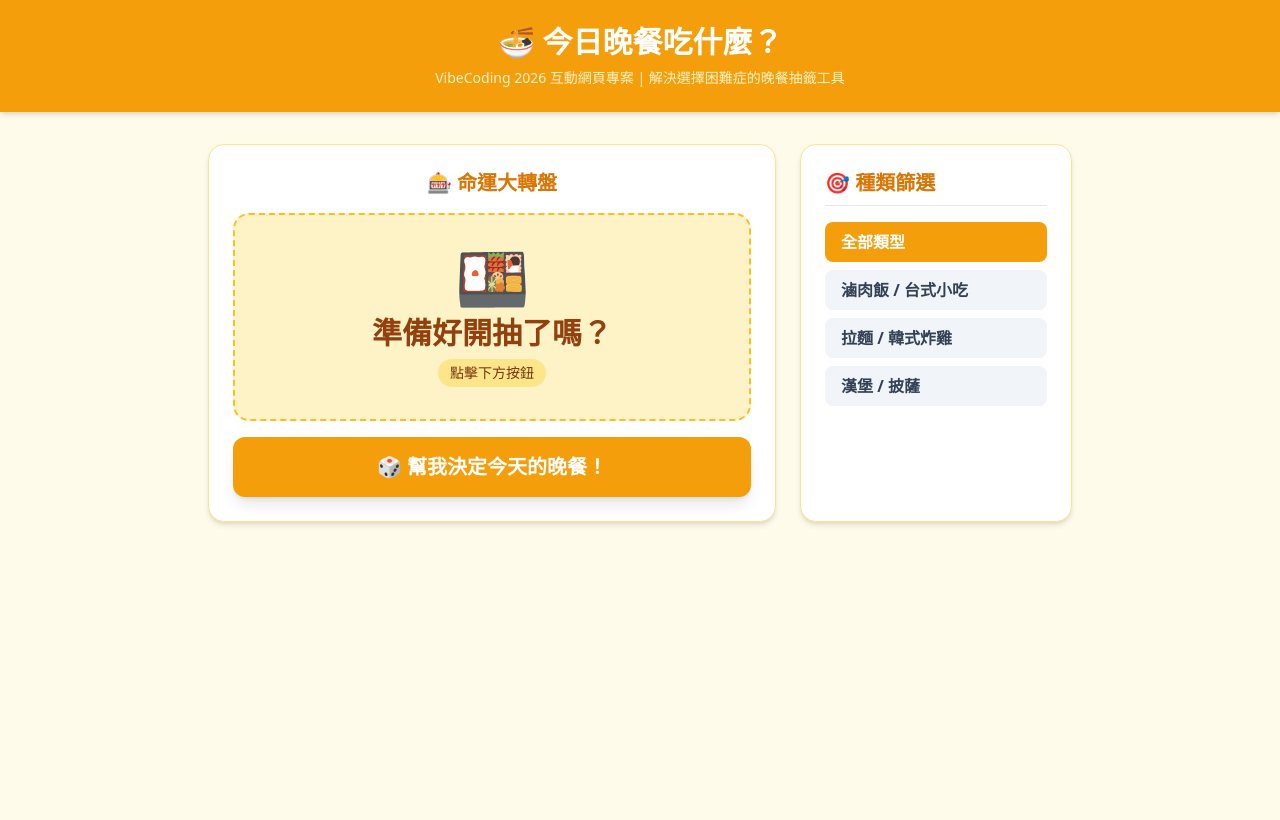
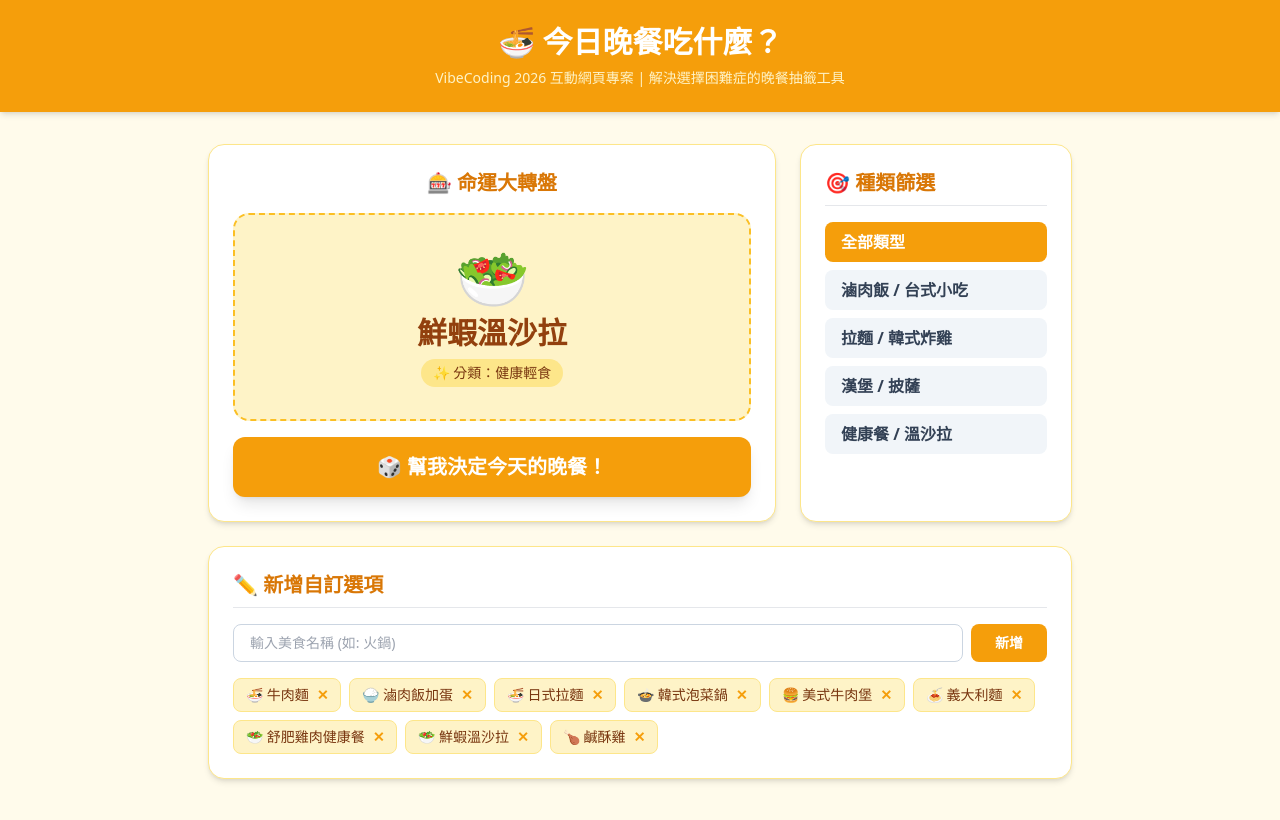
Before and after one commit to 950423jerry-tech/dinner, a plain HTML site: page index.html in a window 1280 px wide. Both pictures are taken after a click on the button "🎲 幫我決定今天的晚餐！". Drawn offline with nearby package versions, Linux system fonts and the light colour scheme.

Commit message:
Update index.html

```diff
--- a/index.html
+++ b/index.html
@@ -48,8 +48,127 @@
     <section class="bg-white p-6 rounded-2xl border border-amber-200 shadow-md">
       <h2 class="text-xl font-bold text-amber-600 mb-4 border-b pb-2">🎯 種類篩選</h2>
       <div class="space-y-2" id="category-filters">
-        <button onclick="filterCategory('全部')" class="cat-btn w-full text-left px-4 py-2 rounded-lg font-bold bg-amber-500 text-white">全部類型</button>
-        <button onclick="filterCategory('台式經典')" class="cat-btn w-full text-left px-4 py-2 rounded-lg font-bold bg-slate-100 hover:bg-amber-100 text-slate-700">滷肉飯 / 台式小吃</button>
-        <button onclick="filterCategory('日韓料理')" class="cat-btn w-full text-left px-4 py-2 rounded-lg font-bold bg-slate-100 hover:bg-amber-100 text-slate-700">拉麵 / 韓式炸雞</button>
-        <button onclick="filterCategory('美式異國')" class="cat-btn w-full text-left px-4 py-2 rounded-lg font-bold bg-slate-100 hover:bg-amber-100 text-slate-700">漢堡 / 披薩</button>
-        <button onclick="filterCategory('健康輕食')" class="cat-btn w-full text-left px-4 py-2 rounded-lg font-bold bg-slate-100 hover:bg-amber-100 text-slate-7
+        <button onclick="filterCategory('全部', event)" class="cat-btn w-full text-left px-4 py-2 rounded-lg font-bold bg-amber-500 text-white">全部類型</button>
+        <button onclick="filterCategory('台式經典', event)" class="cat-btn w-full text-left px-4 py-2 rounded-lg font-bold bg-slate-100 hover:bg-amber-100 text-slate-700">滷肉飯 / 台式小吃</button>
+        <button onclick="filterCategory('日韓料理', event)" class="cat-btn w-full text-left px-4 py-2 rounded-lg font-bold bg-slate-100 hover:bg-amber-100 text-slate-700">拉麵 / 韓式炸雞</button>
+        <button onclick="filterCategory('美式異國', event)" class="cat-btn w-full text-left px-4 py-2 rounded-lg font-bold bg-slate-100 hover:bg-amber-100 text-slate-700">漢堡 / 披薩</button>
+        <button onclick="filterCategory('健康輕食', event)" class="cat-btn w-full text-left px-4 py-2 rounded-lg font-bold bg-slate-100 hover:bg-amber-100 text-slate-700">健康餐 / 溫沙拉</button>
+      </div>
+    </section>
+
+    <!-- 3. 自訂菜單清單 -->
+    <section class="bg-white p-6 rounded-2xl border border-amber-200 shadow-md md:col-span-3">
+      <h2 class="text-xl font-bold text-amber-600 mb-4 border-b pb-2">✏️ 新增自訂選項</h2>
+      <div class="flex gap-2 mb-4">
+        <input type="text" id="custom-name" placeholder="輸入美食名稱 (如: 火鍋)" class="flex-1 border border-slate-300 rounded-lg px-4 py-2 text-sm focus:outline-none focus:border-amber-500">
+        <button onclick="addCustomFood()" class="bg-amber-500 hover:bg-amber-600 text-white font-bold px-6 py-2 rounded-lg transition text-sm">新增</button>
+      </div>
+
+      <div class="flex flex-wrap gap-2" id="food-list-tags">
+        <!-- 動態渲染選項標籤 -->
+      </div>
+    </section>
+
+  </main>
+
+  <script>
+    let foods = [
+      { name: "牛肉麵", emoji: "🍜", category: "台式經典" },
+      { name: "滷肉飯加蛋", emoji: "🍚", category: "台式經典" },
+      { name: "日式拉麵", emoji: "🍜", category: "日韓料理" },
+      { name: "韓式泡菜鍋", emoji: "🍲", category: "日韓料理" },
+      { name: "美式牛肉堡", emoji: "🍔", category: "美式異國" },
+      { name: "義大利麵", emoji: "🍝", category: "美式異國" },
+      { name: "舒肥雞肉健康餐", emoji: "🥗", category: "健康輕食" },
+      { name: "鮮蝦溫沙拉", emoji: "🥗", category: "健康輕食" },
+      { name: "鹹酥雞", emoji: "🍗", category: "台式經典" }
+    ];
+
+    let currentCategory = "全部";
+
+    function getFilteredFoods() {
+      if (currentCategory === "全部") return foods;
+      return foods.filter(f => f.category === currentCategory);
+    }
+
+    function renderTags() {
+      const container = document.getElementById("food-list-tags");
+      if (!container) return;
+      container.innerHTML = "";
+      getFilteredFoods().forEach((f, idx) => {
+        const tag = document.createElement("span");
+        tag.className = "px-3 py-1.5 bg-amber-100 text-amber-900 rounded-lg text-sm font-medium flex items-center gap-1 border border-amber-200";
+        tag.innerHTML = `${f.emoji} ${f.name} <button onclick="removeFood(${idx})" class="text-amber-500 hover:text-rose-500 font-bold ml-1">✕</button>`;
+        container.appendChild(tag);
+      });
+    }
+
+    function filterCategory(cat, evt) {
+      currentCategory = cat;
+      document.querySelectorAll(".cat-btn").forEach(btn => {
+        btn.className = "cat-btn w-full text-left px-4 py-2 rounded-lg font-bold bg-slate-100 hover:bg-amber-100 text-slate-700";
+      });
+      if (evt && evt.target) {
+        evt.target.className = "cat-btn w-full text-left px-4 py-2 rounded-lg font-bold bg-amber-500 text-white";
+      }
+      renderTags();
+    }
+
+    function drawFood() {
+      const list = getFilteredFoods();
+      if (list.length === 0) {
+        alert("這個分類下沒有選項囉，請先新增一些美食！");
+        return;
+      }
+
+      const resultBox = document.getElementById("food-result");
+      const emojiBox = document.getElementById("food-emoji");
+      const tagBox = document.getElementById("food-tag");
+      const btn = document.getElementById("draw-btn");
+
+      btn.disabled = true;
+      resultBox.classList.add("anim-shake");
+
+      let count = 0;
+      const timer = setInterval(() => {
+        const temp = list[Math.floor(Math.random() * list.length)];
+        resultBox.innerText = temp.name;
+        emojiBox.innerText = temp.emoji;
+        count++;
+
+        if (count > 15) {
+          clearInterval(timer);
+          resultBox.classList.remove("anim-shake");
+          const finalChoice = list[Math.floor(Math.random() * list.length)];
+          resultBox.innerText = finalChoice.name;
+          emojiBox.innerText = finalChoice.emoji;
+          tagBox.innerText = `✨ 分類：${finalChoice.category}`;
+          btn.disabled = false;
+        }
+      }, 80);
+    }
+
+    function addCustomFood() {
+      const input = document.getElementById("custom-name");
+      const val = input.value.trim();
+      if (!val) return;
+
+      foods.push({ name: val, emoji: "🍴", category: currentCategory === "全部" ? "台式經典" : currentCategory });
+      input.value = "";
+      renderTags();
+    }
+
+    function removeFood(idx) {
+      const filtered = getFilteredFoods();
+      const target = filtered[idx];
+      foods = foods.filter(f => f !== target);
+      renderTags();
+    }
+
+    // 初始化渲染
+    window.onload = function() {
+      renderTags();
+    };
+  </script>
+</body>
+</html>
```
